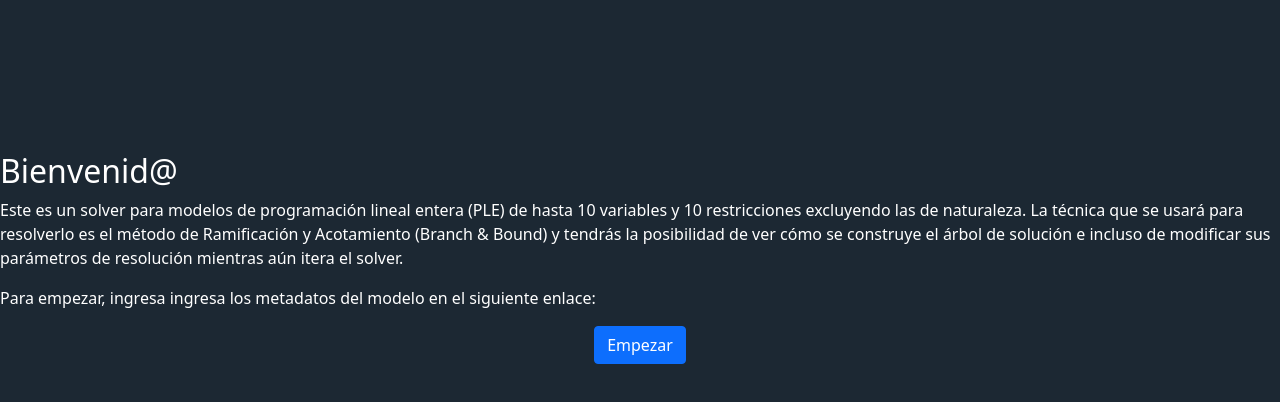
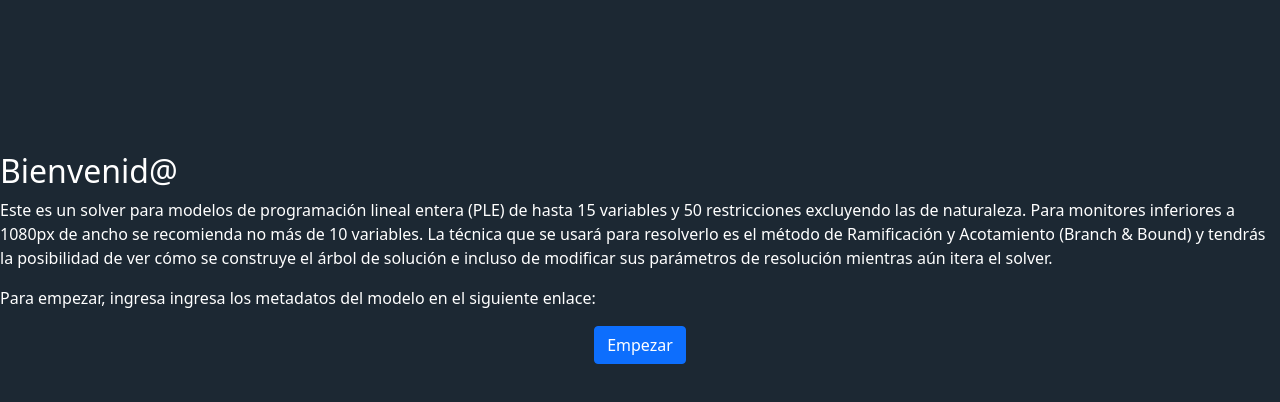
Before and after one commit to garaya3041/memoria-frontend, a React (Create React App) app: page / in a window 1280 px wide. Shown: the top 402 px of the page. Built offline with nearby package versions, Linux system fonts and the light colour scheme.

Commit message:
fix numeros

```diff
--- a/src/pages/Home/Home.jsx
+++ b/src/pages/Home/Home.jsx
@@ -65,7 +65,7 @@ const Home = () => {
 
     const numVar = () => {
         let variables = []
-        for(let i=1; i<11;i++){
+        for(let i=1; i<16;i++){
             variables.push(i)
         }
         return variables.map((item,i) => <option key={i} value={item}>{item}</option>)
@@ -73,7 +73,7 @@ const Home = () => {
 
     const numRes = () => {
         let restricciones = []
-        for(let i=1; i<11;i++){
+        for(let i=1; i<51;i++){
             restricciones.push(i)
         }
         return restricciones.map((item,i) => <option key={i} value={item}>{item}</option>)
@@ -88,7 +88,7 @@ const Home = () => {
                         Bienvenid@
                     </h2>
                     <div className="content">
-                        <p>Este es un solver para modelos de programación lineal entera (PLE) de hasta 10 variables y 10 restricciones excluyendo las de naturaleza.
+                        <p>Este es un solver para modelos de programación lineal entera (PLE) de hasta 15 variables y 50 restricciones excluyendo las de naturaleza. Para monitores inferiores a 1080px de ancho se recomienda no más de 10 variables.
                         La técnica que se usará para resolverlo es el método de Ramificación y Acotamiento (Branch & Bound) y tendrás la posibilidad de ver cómo se construye el árbol de solución e incluso de modificar sus parámetros de resolución mientras aún itera el solver.</p>
                         <p>Para empezar, ingresa ingresa los metadatos del modelo en el siguiente enlace:</p>
                     </div>
```
